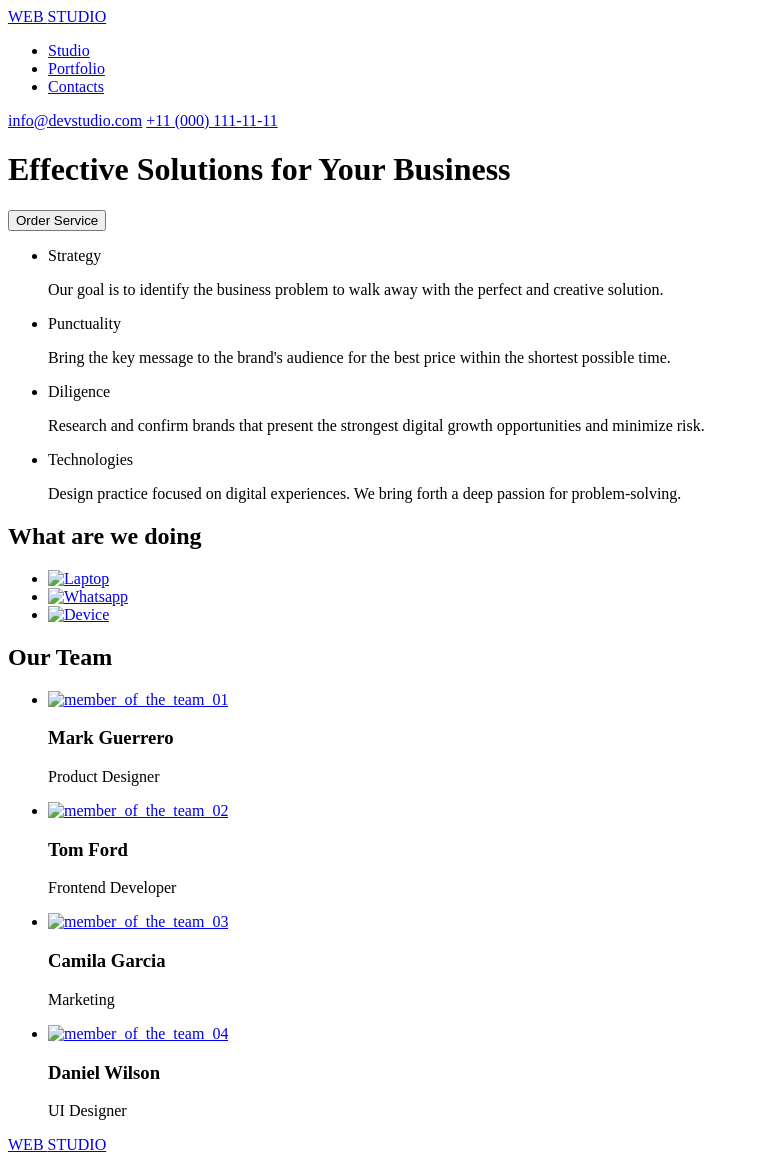
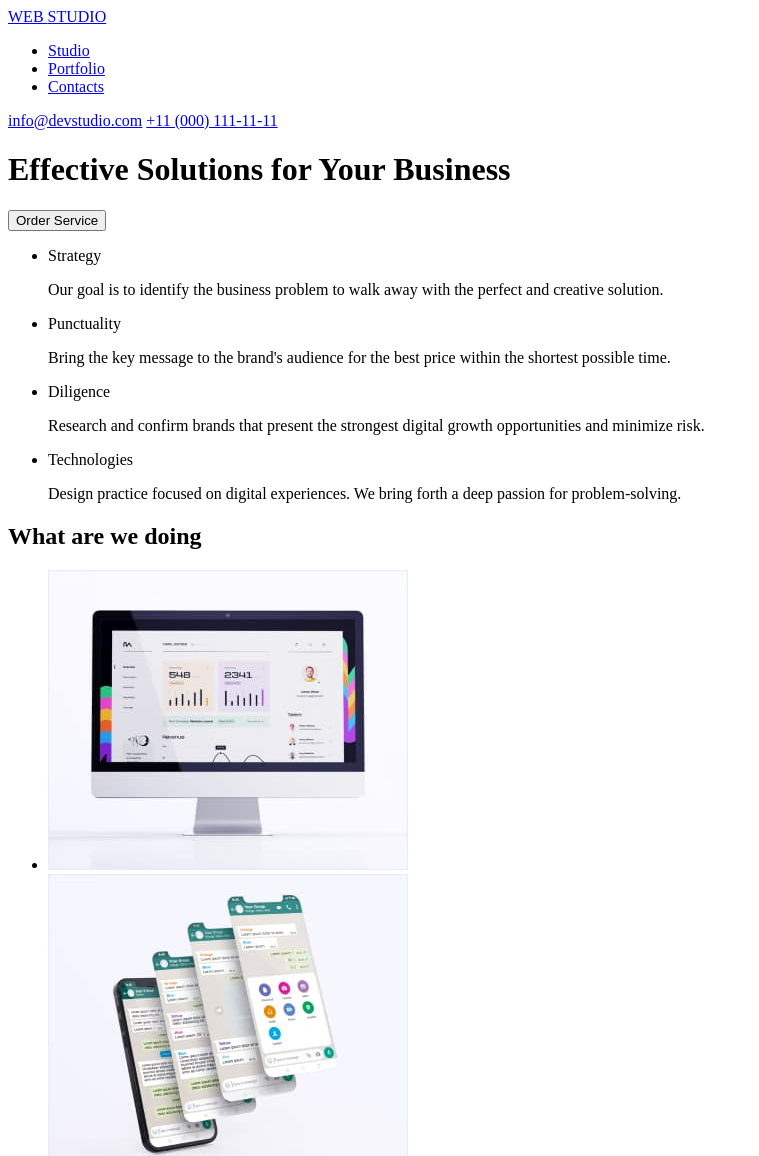
Before and after one commit to andrey0629/goit-markup-hw-01, a plain HTML site: page index.html in a window 1280 px wide. Shown: the top 1156 px of the page, without its empty margins (0-759 px from the left). Drawn offline with Linux system fonts and the light colour scheme; the site is published under a folder, as on GitHub Pages, so addresses that start at the root find nothing.

Commit message:
homework-01-with-images

```diff
--- a/index.html
+++ b/index.html
@@ -52,11 +52,11 @@
             <h2>What are we doing</h2>
             <ul>
                 <li>
-                    <a href="#"><img src="/images/rectangle1.jpg" alt="Laptop" width="360" height="300"></a></li>
+                    <a href="#"><img src="images/rectangle1.jpg" alt="Laptop" width="360" height="300"></a></li>
                 <li>
-                    <a href="#"><img src="/images/rectangle2.jpg" alt="Whatsapp" width="360" height="300"></a></li>
+                    <a href="#"><img src="images/rectangle2.jpg" alt="Whatsapp" width="360" height="300"></a></li>
                 <li>
-                    <a href="#"><img src="/images/rectangle3.jpg" alt="Device"></a></li>
+                    <a href="#"><img src="images/rectangle3.jpg" alt="Device"></a></li>
             </ul>
         </section>
 
@@ -65,22 +65,22 @@
             <h2>Our Team</h2>
             <ul>
                 <li>
-                    <a href="#"><img src="/images/team01.jpg" alt="member_of_the_team_01" width="264" height="260"></a>
+                    <a href="#"><img src="images/team01.jpg" alt="member_of_the_team_01" width="264" height="260"></a>
                     <h3>Mark Guerrero</h3>
                     <p>Product Designer</p>
                 </li>
                 <li>
-                    <a href="#"><img src="/images/team02.jpg" alt="member_of_the_team_02" width="264" height="260"></a>
+                    <a href="#"><img src="images/team02.jpg" alt="member_of_the_team_02" width="264" height="260"></a>
                     <h3>Tom Ford</h3>
                     <p>Frontend Developer</p>
                 </li>
                 <li>
-                    <a href="#"><img src="/images/team03.jpg" alt="member_of_the_team_03" width="264" height="260"></a>
+                    <a href="#"><img src="images/team03.jpg" alt="member_of_the_team_03" width="264" height="260"></a>
                     <h3>Camila Garcia</h3>
                     <p>Marketing</p>
                 </li>
                 <li>
-                    <a href="#"><img src="/images/team04.jpg" alt="member_of_the_team_04" width="264" height="260"></a>
+                    <a href="#"><img src="images/team04.jpg" alt="member_of_the_team_04" width="264" height="260"></a>
                     <h3>Daniel Wilson</h3>
                     <p>UI Designer</p>
                 </li>
```
